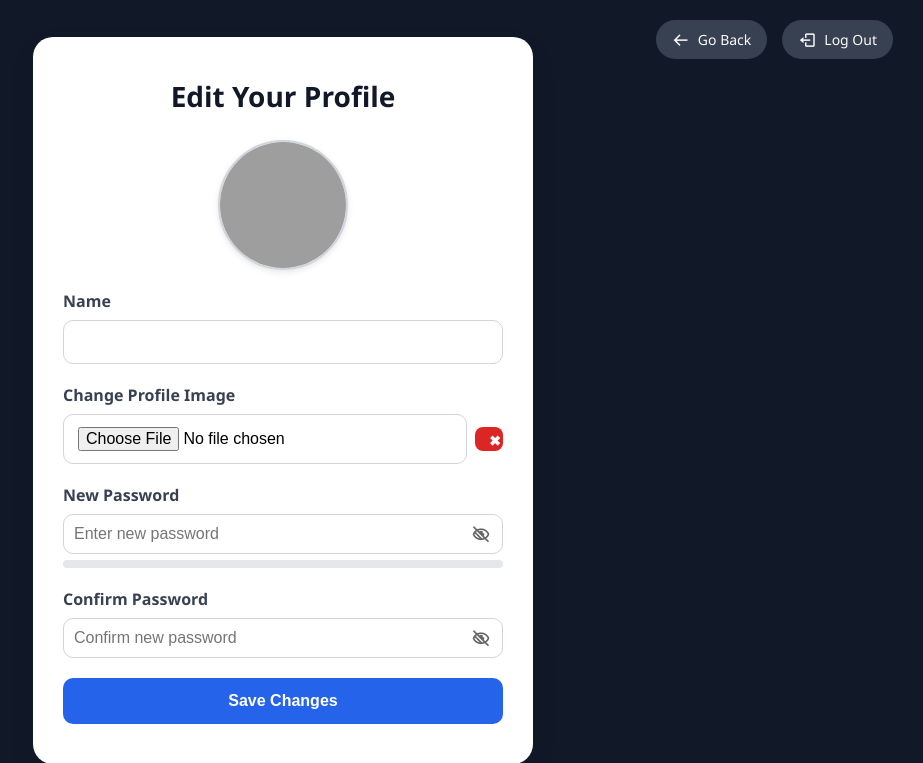
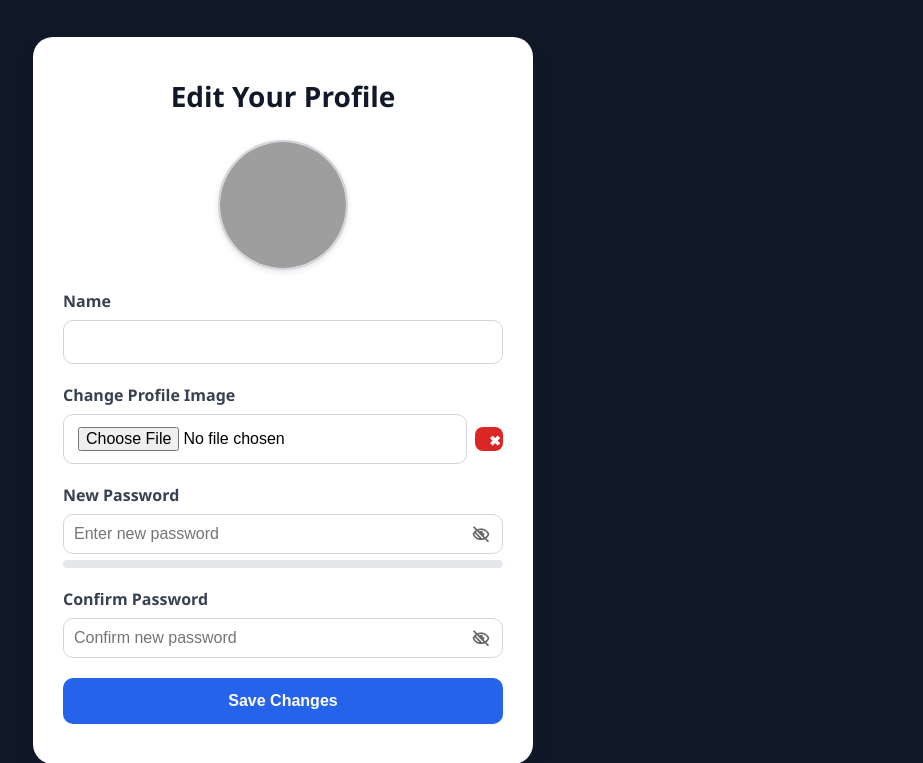
Before and after one commit to itzjeth/stingtodeploy, a Django app: template webapp/templates/pages/edit_profile.html in a window 1280 px wide. Shown: the top 763 px of the page, without its empty margins (357-1280 px from the left). Run offline with Django 4.2, Linux system fonts and the light colour scheme; the template is opened without the code that fills it, so the values that code supplies are empty; some libraries are stand-ins or nearby versions; grey boxes are pictures that could not be loaded.

Commit message:
commit18

```diff
--- a/sting/settings.py
+++ b/sting/settings.py
@@ -116,4 +116,4 @@ EMAIL_HOST_PASSWORD = SENDGRID_API_KEY
 EMAIL_PORT = 587
 EMAIL_USE_TLS = True
 
-DEFAULT_FROM_EMAIL = os.environ.get("EMAIL_FROM",  "jjabay3@gmail.com")
+DEFAULT_FROM_EMAIL = os.environ.get("EMAIL_FROM",  "smolldihhwho@gmail.com")
--- a/webapp/templates/pages/edit_profile.html
+++ b/webapp/templates/pages/edit_profile.html
@@ -7,17 +7,7 @@
 </head>
 
 <body>
-  <div class="top-buttons">
-    <a class="action-btn" href="{% url 'chatbot' %}">
-      <i class="bx bx-arrow-back"></i>
-      <span>Go Back</span>
-    </a>
 
-    <a class="action-btn" href="{% url 'logout' %}">
-      <i class="bx bx-log-out"></i>
-      <span>Log Out</span>
-    </a>
-  </div>
 
   <div class="container">
     <h2>Edit Your Profile</h2>
@@ -69,7 +59,7 @@
         <small id="password-warning" class="warning-text"></small>
       </div>
 
-      <button type="submit">Save Changes</button>
+      <button type="submit" href="{% url 'logout' %}">Save Changes</button>
     </form>
   </div>
 {% include 'pages/loader.html' %}
```
